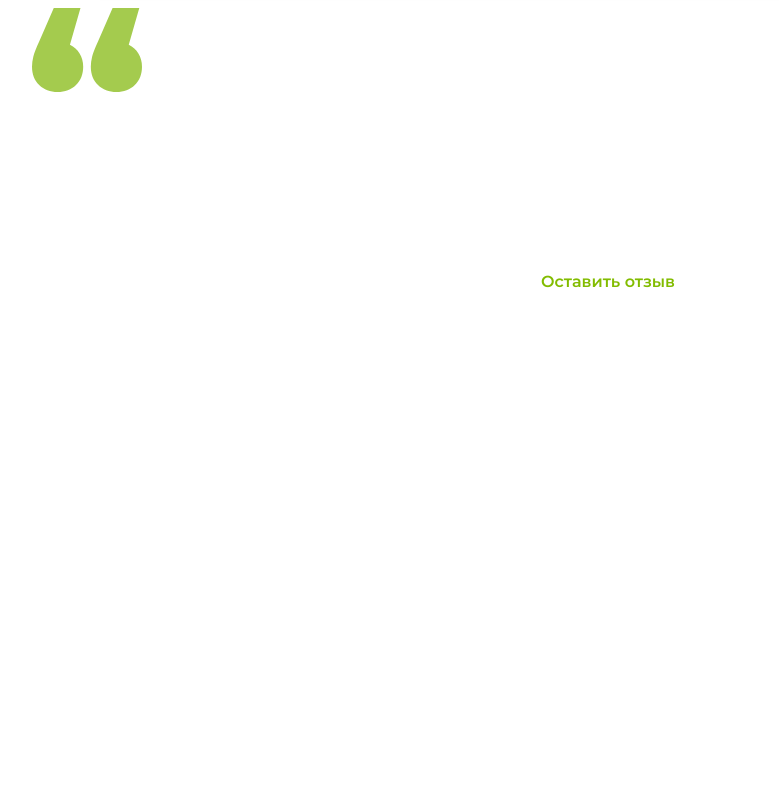
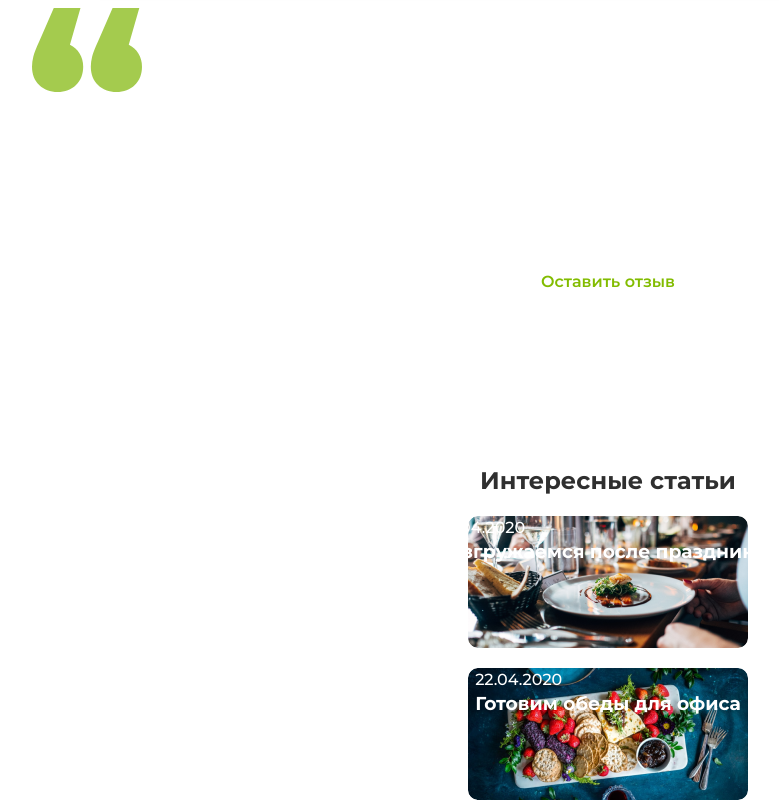
Before and after one commit to AndrewTalanov/INTEC, a website built with webpack: page src/index.html in a window 1280 px wide. Shown: the part 6236-7036 px from the top of the page, without its empty margins (32-811 px from the left). Before the commit the page ends 6642 px from the top, so only its background shows below. Built offline with nearby package versions, Linux system fonts and the light colour scheme; files whose address does not match are found by name.

Commit message:
блок статей недоработа

```diff
--- a/src/index.html
+++ b/src/index.html
@@ -376,8 +376,49 @@
 		</section>
 
 		<section class="section-interesting-articles">
-			<div class="wrapper">
+			<div class="wrapper interesting-articles">
+				<div class="interesting-articles__title">
+					<h2>Интересные статьи</h2>
+				</div>
+				<div class="interesting-articles__container">
+					<div class="container__item item">
+						<a href="#" class="item__link">
+							<img src="img/content/articles-item-bg1.png" class="item__link__bg" alt="">
+							<div class="item__link__text">
+								<p>22.04.2020</p>
+								<h3>Разгружаемся после праздников</h3>
+							</div>
+						</a>
+					</div>
 
+					<div class="container__item">
+						<a href="#" class="item__link">
+							<img src="img/content/articles-item-bg2.png" class="item__link__bg" alt="">
+							<div class="item__link__text">
+								<p>22.04.2020</p>
+								<h3>Готовим обеды для офиса</h3>
+							</div>
+						</a>
+					</div>
+					<!-- <div class="container__item">
+						<a href="#" class="item__link">
+							<img src="img/content/articles-item-bg3.png" class="item__link__bg" alt="">
+							<div class="item__link__text">
+								<p>22.04.2020</p>
+								<h3>Еда, которая заставляет грустить</h3>
+							</div>
+						</a>
+					</div>
+					<div class="container__item">
+						<a href="#" class="item__link">
+							<img src="img/content/articles-item-bg4.png" class="item__link__bg" alt="">
+							<div class="item__link__text">
+								<p>22.04.2020</p>
+								<h3>Что такое детокс? Очищаем организм</h3>
+							</div>
+						</a>
+					</div> -->
+				</div>
 			</div>
 		</section>
 
--- a/src/scss/header.scss
+++ b/src/scss/header.scss
@@ -85,7 +85,7 @@
             &::after {
                 position: relative;
                 display: block;
-                right: 0%;
+                right: -50%;
                 width: 0%;
                 height: 3px;
                 background-color: #ff7f22;
--- a/src/scss/main.scss
+++ b/src/scss/main.scss
@@ -521,3 +521,47 @@
     }
   }
 }
+
+.section-interesting-articles {
+  margin-top: 3.75em;
+
+  .interesting-articles {
+    &__title {
+      text-align: center;
+    }
+
+    &__container {
+      margin-top: 1.3125em;
+      display: flex;
+      flex-direction: column;
+      height: 200px;
+      justify-content: space-between;
+      .item {
+        &__link {
+          display: flex;
+          align-items: center;
+          flex-direction: column;
+
+          &__bg {
+            position: absolute;
+            border-radius: 10px;
+          }
+
+          &__text {
+            position: relative;
+            // padding: 24px 34px 35px 20px;
+            & p,
+            h3 {
+              color: $white;
+            }
+
+            h3 {
+              // padding-top: 8px;
+              font-weight: 700;
+            }
+          }
+        }
+      }
+    }
+  }
+}
```
Also changed, not shown: src/img/content/articles-item-bg1.png (added), src/img/content/articles-item-bg2.png (added), src/img/content/articles-item-bg3.png (added), src/img/content/articles-item-bg4.png (added).
